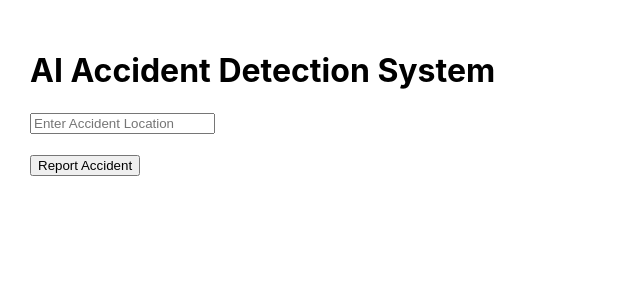
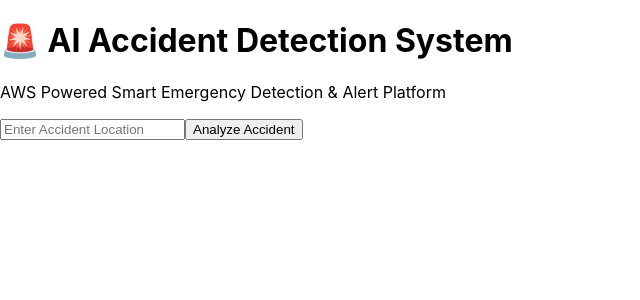
Before and after one commit to Vaibhavthete12/aws-ai-accident-detection-system, a React (Create React App) app in the folder frontend/: page / in a window 1280 px wide. Shown: the top 300 px of the page, without its empty margins (0-640 px from the left). Built offline with nearby package versions, Linux system fonts and the light colour scheme.

Commit message:
Update App.js

```diff
--- a/frontend/src/App.js
+++ b/frontend/src/App.js
@@ -1,5 +1,6 @@
 import axios from 'axios';
 import { useState } from 'react';
+import './App.css';
 
 function App() {
 
@@ -21,8 +22,6 @@ function App() {
 
     } catch (error) {
 
-      console.log(error);
-
       alert(
         error.response?.data?.message ||
         error.message
@@ -33,9 +32,16 @@ function App() {
   };
 
   return (
-    <div style={{ padding: '30px' }}>
 
-      <h1>AI Accident Detection System</h1>
+    <div className="container">
+
+      <div className="card">
+
+        <h1>🚨 AI Accident Detection System</h1>
+
+        <p className="subtitle">
+          AWS Powered Smart Emergency Detection & Alert Platform
+        </p>
 
         <input
           type="text"
@@ -44,40 +50,33 @@ function App() {
           onChange={(e) => setLocation(e.target.value)}
         />
 
-      <br /><br />
-
         <button onClick={submit}>
-        Report Accident
+          Analyze Accident
         </button>
 
-      <br /><br />
+        {result && (
 
-      {result && (
-        <div>
+          <div className="result">
 
-          <h3>Detection Result</h3>
+            <h2>📊 Detection Result</h2>
 
-          <p>
-            <b>Location:</b> {result.location}
-          </p>
-
-          <p>
-            <b>Confidence:</b> {result.confidence}%
-          </p>
-
-          <p>
-            <b>Status:</b> {result.status}
-          </p>
-
-          <p>
-            <b>Accident ID:</b> {result.accident_id}
-          </p>
+            <div className="info">
+              <p><strong>📍 Location:</strong> {result.location}</p>
+              <p><strong>🎯 Confidence:</strong> {result.confidence}%</p>
+              <p><strong>🚦 Status:</strong> {result.status}</p>
+              <p><strong>🆔 Accident ID:</strong> {result.accident_id}</p>
+            </div>
 
           </div>
+
         )}
 
       </div>
+
+    </div>
+
   );
+
 }
 
 export default App;
```
Lines whose indentation alone changed are shown as unchanged.
